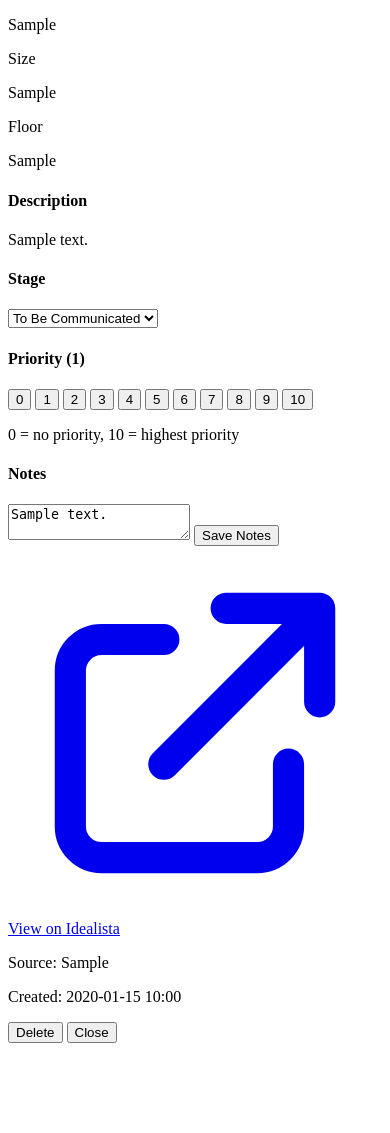
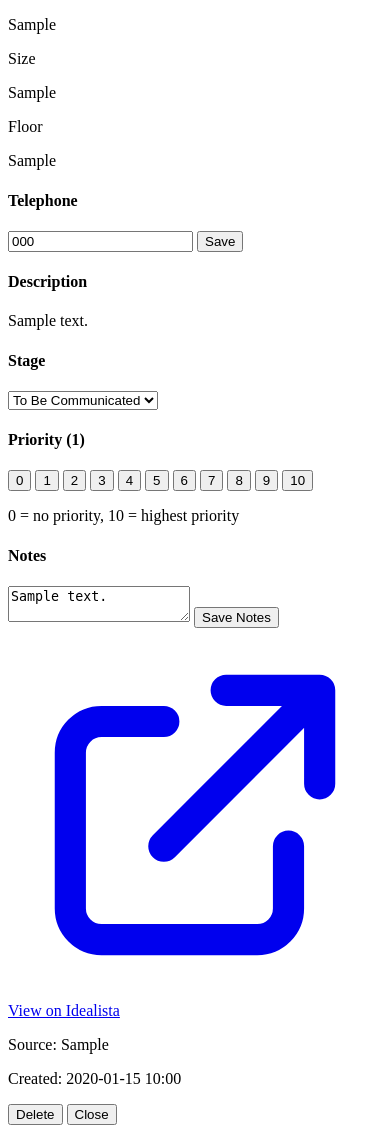
Before and after one commit to blatr/idealista-notify-bot, a FastAPI app: page /partials/card-detail/1 in a window 390 px wide. Shown: the part 472-1605 px from the top of the page. Before the commit the page ends 1515 px from the top, so only its background shows below. Run offline with FastAPI, Linux system fonts and the light colour scheme; tables that the repository leaves empty hold one stand-in row (values such as "Sample post"); grey boxes marked "Sample" are stand-in pictures.

Commit message:
add telephone

```diff
--- a/webapp/api/schemas.py
+++ b/webapp/api/schemas.py
@@ -14,6 +14,7 @@
     floor: Optional[str] = None
     description: Optional[str] = None
     thumbnail: Optional[str] = None
+    telephone: Optional[str] = None
     idealista_url: Optional[str] = None
     notes: Optional[str] = None
 
@@ -36,6 +37,7 @@
     floor: Optional[str] = None
     description: Optional[str] = None
     thumbnail: Optional[str] = None
+    telephone: Optional[str] = None
     idealista_url: Optional[str] = None
     notes: Optional[str] = None
     priority: Optional[int] = None
@@ -87,5 +89,6 @@
     floor: Optional[str] = None
     description: Optional[str] = None
     thumbnail: Optional[str] = None
+    telephone: Optional[str] = None
     idealista_url: Optional[str] = None
     source: str = "telegram"
--- a/webapp/database/models.py
+++ b/webapp/database/models.py
@@ -21,6 +21,7 @@
     floor = Column(String)
     description = Column(Text)
     thumbnail = Column(String)
+    telephone = Column(String)
 
     # CRM fields
     stage = Column(String, default="preliminary", index=True)
@@ -46,6 +47,7 @@
             "floor": self.floor,
             "description": self.description,
             "thumbnail": self.thumbnail,
+            "telephone": self.telephone,
             "stage": self.stage,
             "notes": self.notes,
             "position": self.position,
--- a/webapp/templates/partials/card_detail.html
+++ b/webapp/templates/partials/card_detail.html
@@ -39,6 +39,31 @@
             <div class="bg-gray-50 p-3 rounded text-center">
                 <p class="text-gray-500 text-xs mb-1">Floor</p>
                 <p class="font-semibold">{{ listing.floor or '-' }}</p>
+            </div>
+        </div>
+
+        <!-- Telephone -->
+        <div class="mb-4">
+            <h4 class="text-sm font-semibold text-gray-700 mb-2">Telephone</h4>
+            <div class="flex gap-2">
+                <input type="text" id="telephone-{{ listing.id }}"
+                       class="flex-1 border rounded px-3 py-2"
+                       placeholder="Enter phone number"
+                       value="{{ listing.telephone or '' }}">
+                <button class="px-4 py-2 bg-blue-500 text-white rounded hover:bg-blue-600 text-sm"
+                        onclick="(function() {
+                            var telephone = document.getElementById('telephone-{{ listing.id }}').value;
+                            fetch('{{ base_url }}/api/listings/{{ listing.id }}', {
+                                method: 'PUT',
+                                headers: {'Content-Type': 'application/json'},
+                                body: JSON.stringify({telephone: telephone})
+                            }).then(function(r) {
+                                if (r.ok) { showToast('Telephone saved!'); }
+                                else { showToast('Error saving telephone', 'error'); }
+                            }).catch(function() { showToast('Network error', 'error'); });
+                        })()">
+                    Save
+                </button>
             </div>
         </div>
 
```
Also changed, not shown: webapp/templates/partials/card.html (+8 -0 lines).
